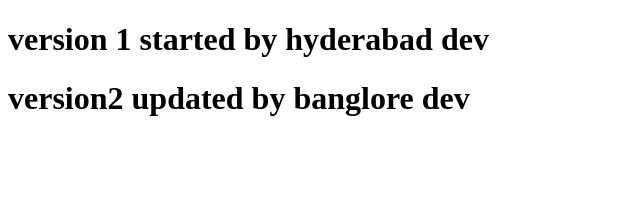
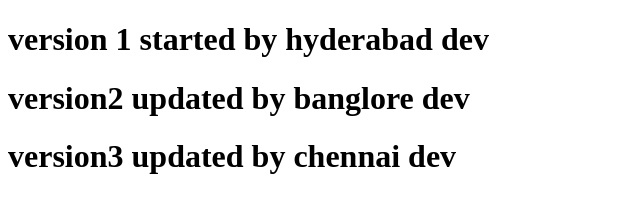
Before and after one commit to Devika1617/project, a plain HTML site: page index.html in a window 1280 px wide. Shown: the whole page, without its empty margins (0-640 px from the left). Drawn offline with Linux system fonts and the light colour scheme.

Commit message:
version3 updated by chennai dev

```diff
--- a/index.html
+++ b/index.html
@@ -8,5 +8,6 @@
 <body>
     <h1> version 1 started by hyderabad dev </h1>
     <h1> version2 updated by banglore dev</h1>
+    <h1>version3 updated by chennai dev</h1>
 </body>
 </html>
```
